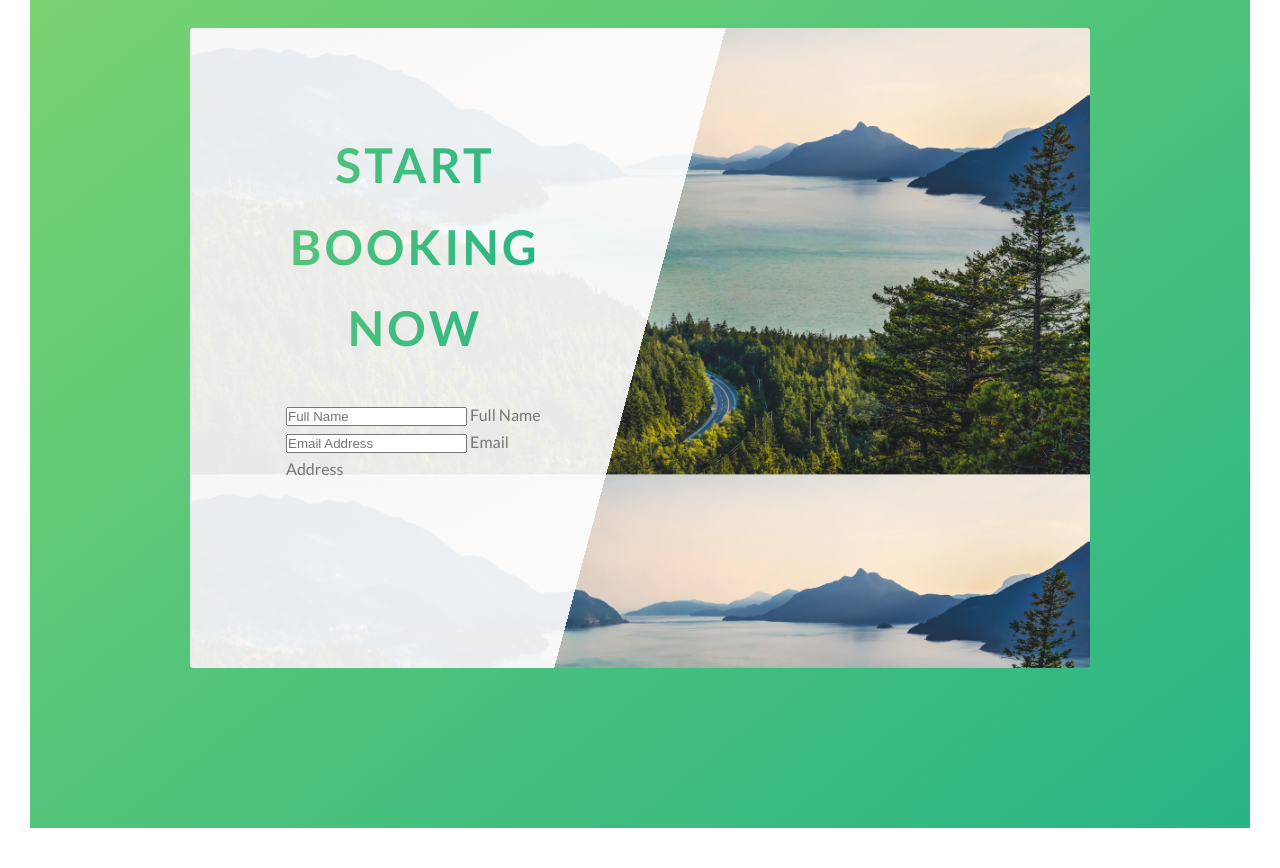
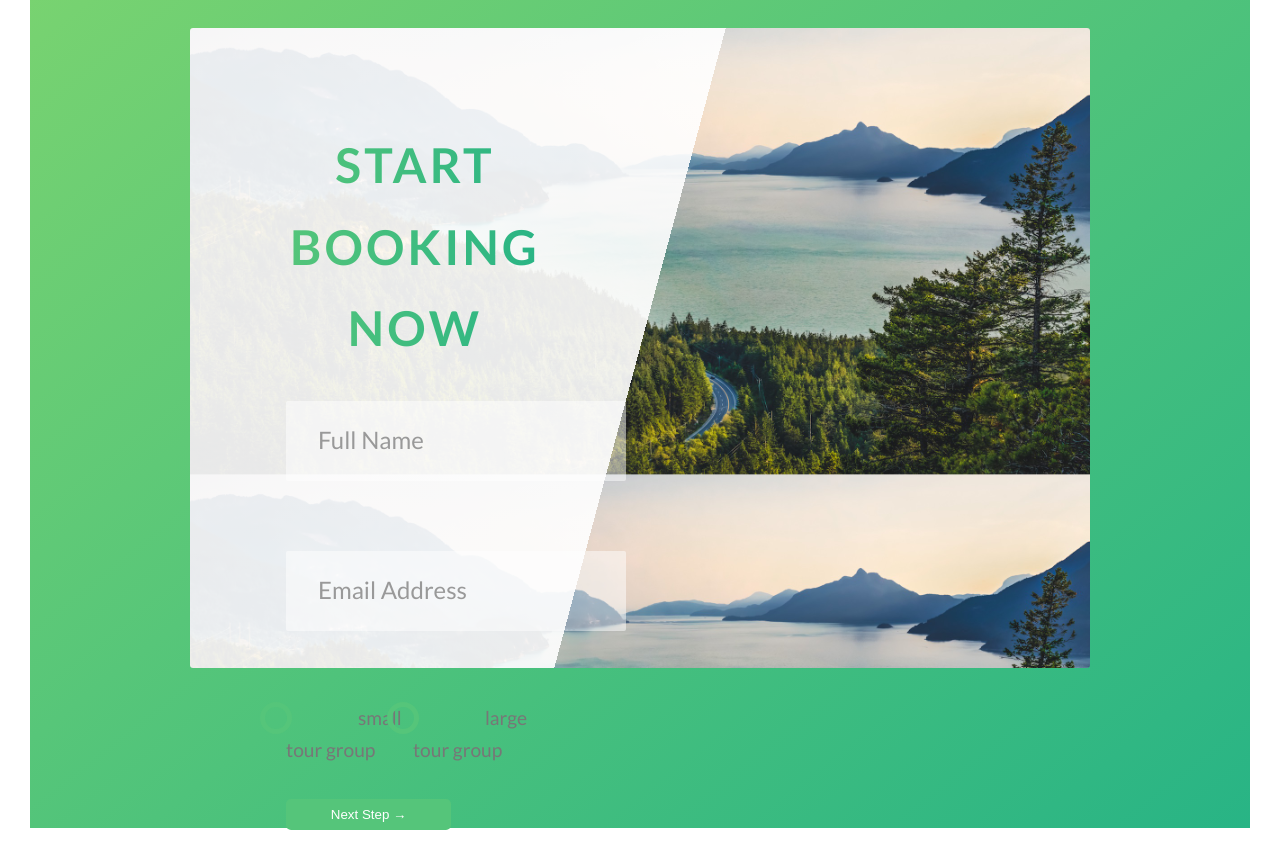
Before and after one commit to Bayezid075/Illustrator-Crack-, a website: page index.html in a window 1280 px wide. Shown: the part 5040-5908 px from the top of the page. Drawn offline with Linux system fonts and the light colour scheme; files whose address does not match are found by name.

Commit message:
booking section

```diff
--- a/index.html
+++ b/index.html
@@ -261,7 +261,25 @@
                     <input id="name" type="email" class="form__input" placeholder="Email Address" required>
                      <label for="name" class="form__label"> Email Address</label>
                   </div>
+                    <div class="form__group">
+                      <div class="form__radio-group">
+                        <input type="radio" class="form__radio-input" id="small" name="size">
+                        <label for="small" class="form__radio-label">
+                          <span class="form__radio-button"></span>
+                          small tour group</label>
 
+                      </div>
+                      <div class="form__radio-group">
+
+                        <input type="radio" class="form__radio-input" id="large" name="size">
+                        <label for="large" class="form__radio-label">
+                          <span class="form__radio-button"></span>
+                          large tour group</label>
+                      </div>
+                    </div>
+                    <div class="form__group">
+                        <button class="btn btn-green">Next Step &rarr;</button>
+                    </div>
               </form>
             </div>
 
--- a/sass/components/_button.scss
+++ b/sass/components/_button.scss
@@ -16,6 +16,7 @@
   &:hover {
     transform: translateY(-3px);
     box-shadow: 0 10px 20px rgba($color-black, 0.2);
+    cursor: pointer;
   }
   &:active {
     transform: translateY(-1px);
@@ -40,4 +41,11 @@
     transform: scaleX(1.4) scaleY(1.6);
     opacity: 0;
   }
+  &-green {
+    background-color: $color-primary;
+    padding: 0.5rem 2.8rem;
+    border: none;
+    border-radius: 5px;
+    color: white;
+  }
 }
--- /dev/null
+++ b/sass/components/_form.scss
@@ -0,0 +1,81 @@
+.form {
+  &__group:not(:last-child) {
+    margin-bottom: 2rem;
+  }
+  &__input {
+    font-size: 1.5rem;
+    padding: 1.5rem 2rem;
+    border-radius: 2px;
+    background-color: rgba($color: $color-white, $alpha: 0.5);
+    border: none;
+    font-family: inherit;
+    transition: all 0.3s;
+    border-bottom: 3px solid transparent;
+    display: block;
+    &::-webkit-input-placeholder {
+      color: #999;
+    }
+    &:focus {
+      outline: none;
+      border-bottom: 3px solid $color-primary-dark;
+      box-shadow: 0 1rem 2rem rgba($color: $color-black, $alpha: 0.1);
+    }
+    &:focus:invalid {
+      border-bottom: 3px solid $color-orange-dark;
+    }
+  }
+
+  &__label {
+    font-size: 1rem;
+    font-weight: 700;
+    margin-left: 2rem;
+    margin-top: 0.7rem;
+    display: block;
+  }
+  &__input:placeholder-shown + &__label {
+    opacity: 0;
+    visibility: hidden;
+    transform: translateY(-4rem);
+    transition: all 0.5s;
+  }
+  &__radio-group {
+    width: 48%;
+    display: inline-block;
+  }
+  &__radio-input {
+    display: none;
+  }
+  &__radio-label {
+    font-size: 1.2rem;
+    cursor: pointer;
+    position: relative;
+    padding-left: 4.5rem;
+  }
+  &__radio-button {
+    width: 2rem;
+    height: 2rem;
+    border: 5px solid $color-primary;
+    border-radius: 50%;
+    display: block;
+    position: absolute;
+    top: -4px;
+    left: -26px;
+    &::after {
+      content: "";
+      display: block;
+      height: 1rem;
+      width: 1rem;
+      border-radius: 50%;
+      position: absolute;
+      top: 50%;
+      left: 50%;
+      transform: translate(-50%, -50%);
+      background-color: $color-primary;
+      opacity: 0;
+      transition: opacity 0.2s;
+    }
+  }
+  &__radio-input:checked ~ &__radio-label &__radio-button::after {
+    opacity: 1;
+  }
+}
--- a/sass/main.scss
+++ b/sass/main.scss
@@ -17,3 +17,4 @@
 @import "components/story";
 @import "components/bg-video";
 @import "layout/book";
+@import "components/form";
```
Also changed, not shown: css/style.css.
